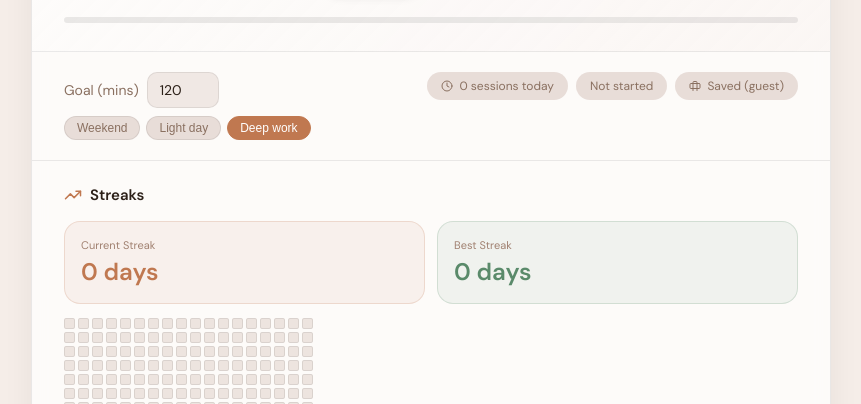
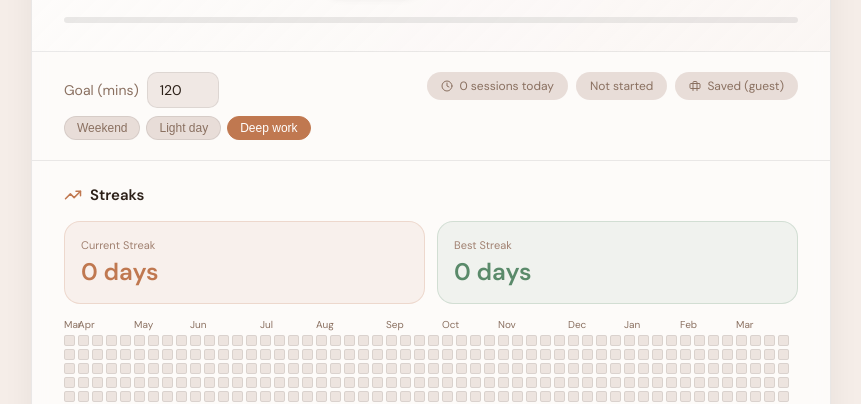
Before and after one commit to kamillamamatova/FocusUp, a website: page index.html in a window 1280 px wide. Shown: the part 396-800 px from the top of the page, without its empty margins (209-1070 px from the left). Drawn offline with nearby package versions, Linux system fonts and the light colour scheme; no server answers.

Commit message:
Updated the streak graph to have the whole year

```diff
--- a/index.html
+++ b/index.html
@@ -193,6 +193,8 @@
     .sg-cell[data-level="4"] { background: var(--primary); }
     .sg-cell[data-level="-1"] { visibility: hidden; }
     .sg-future { opacity: 0.25; cursor: default !important; }
+    .sg-months { display: flex; gap: 3px; margin-bottom: 4px; }
+    .sg-month-col { width: 11px; flex-shrink: 0; font-size: 10px; color: var(--text-muted); overflow: visible; white-space: nowrap; }
     .sg-legend { display: flex; align-items: center; gap: 5px; margin-top: 8px; font-size: 11px; color: var(--text-muted); }
     .sg-legend-cells { display: flex; gap: 3px; }
     .sg-tooltip { position: fixed; background: var(--text); color: var(--bg); font-size: 11px; padding: 5px 9px; border-radius: 7px; pointer-events: none; white-space: nowrap; z-index: 9999; opacity: 0; transition: opacity 0.12s; }
@@ -2350,30 +2352,30 @@ function renderStreakGraph() {
     const container = document.getElementById('streakGraph');
     if (!container) return;
 
-    const WEEKS = 18;
-    const goal  = Math.max(1, Math.floor(state.goalMins || 30));
+    const MONTHS = ['Jan','Feb','Mar','Apr','May','Jun','Jul','Aug','Sep','Oct','Nov','Dec'];
+    const goal   = Math.max(1, Math.floor(state.goalMins || 30));
 
     const now = new Date();
     now.setHours(0, 0, 0, 0);
 
-    // End on today; align start to previous Sunday so columns are full weeks
+    // End on today; rewind to the Sunday of that week, then go back 52 full weeks
     const endDate   = new Date(now);
     const startDate = new Date(endDate);
-    startDate.setDate(startDate.getDate() - (WEEKS * 7 - 1));
     startDate.setDate(startDate.getDate() - startDate.getDay()); // rewind to Sunday
+    startDate.setDate(startDate.getDate() - 51 * 7);             // 52 weeks total
 
     const weeks = [];
     const cur   = new Date(startDate);
     while (cur <= endDate) {
         const week = [];
         for (let d = 0; d < 7; d++) {
-            const dateKey = `${cur.getFullYear()}-${String(cur.getMonth()+1).padStart(2,'0')}-${String(cur.getDate()).padStart(2,'0')}`;
             const isFuture = cur > endDate;
-            const rec      = state.history[dateKey];
-            const mins     = rec ? (rec.minutes || 0) : 0;
+            const dateKey  = `${cur.getFullYear()}-${String(cur.getMonth()+1).padStart(2,'0')}-${String(cur.getDate()).padStart(2,'0')}`;
+            const rec  = state.history[dateKey];
+            const mins = rec ? (rec.minutes || 0) : 0;
             let level = 0;
             if (!isFuture && mins > 0) {
-                if      (rec && rec.met)      level = 4;
+                if      (rec.met)             level = 4;
                 else if (mins >= goal * 0.75) level = 3;
                 else if (mins >= goal * 0.5)  level = 2;
                 else                          level = 1;
@@ -2384,23 +2386,33 @@ function renderStreakGraph() {
         weeks.push(week);
     }
 
-    const MONTHS = ['Jan','Feb','Mar','Apr','May','Jun','Jul','Aug','Sep','Oct','Nov','Dec'];
-    let html = '<div class="streak-graph">';
+    // Month labels: show name at the first week where a new month begins
+    let monthHtml = '<div class="sg-months">';
+    weeks.forEach((week, i) => {
+        const mo = week[0].date.getMonth();
+        const showLabel = i === 0 || mo !== weeks[i - 1][0].date.getMonth();
+        monthHtml += `<div class="sg-month-col">${showLabel ? MONTHS[mo] : ''}</div>`;
+    });
+    monthHtml += '</div>';
+
+    // Week columns
+    let gridHtml = '<div class="streak-graph">';
     weeks.forEach(week => {
-        html += '<div class="sg-week">';
+        gridHtml += '<div class="sg-week">';
         week.forEach(day => {
             if (day.isFuture) {
-                html += `<div class="sg-cell sg-future" data-level="0" data-tip=""></div>`;
+                gridHtml += `<div class="sg-cell sg-future" data-level="0" data-tip=""></div>`;
             } else {
                 const dateLabel = day.date.toLocaleDateString('en-US', { month: 'short', day: 'numeric', year: 'numeric' });
                 const tip = day.mins > 0 ? `${day.mins} min \u2014 ${dateLabel}` : `No activity \u2014 ${dateLabel}`;
-                html += `<div class="sg-cell" data-level="${day.level}" data-tip="${tip.replace(/"/g,'&quot;')}"></div>`;
+                gridHtml += `<div class="sg-cell" data-level="${day.level}" data-tip="${tip.replace(/"/g,'&quot;')}"></div>`;
             }
         });
-        html += '</div>';
+        gridHtml += '</div>';
     });
-    html += '</div>';
-    container.innerHTML = html;
+    gridHtml += '</div>';
+
+    container.innerHTML = monthHtml + gridHtml;
 
     // Tooltip
     const tooltip = document.getElementById('sgTooltip');
```
